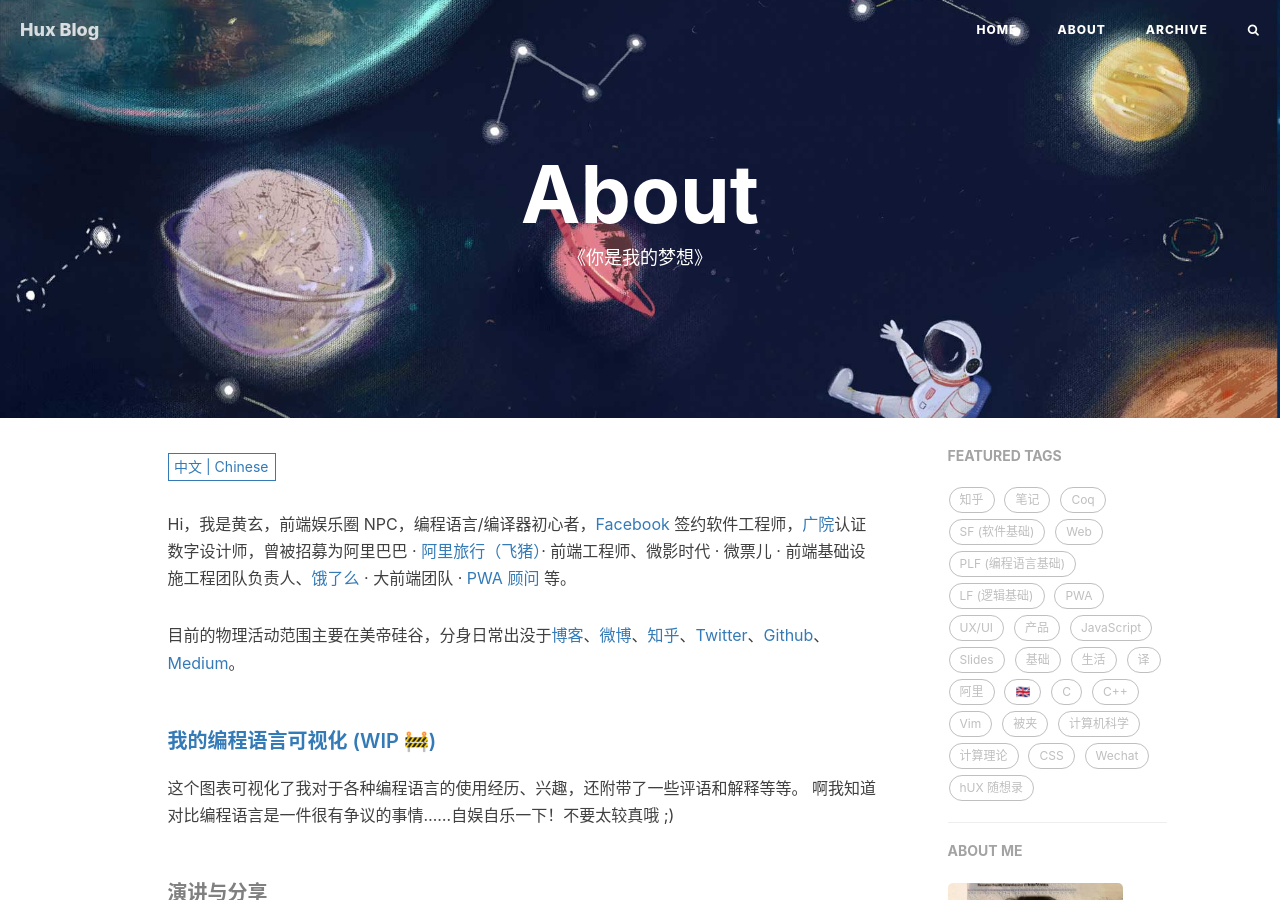
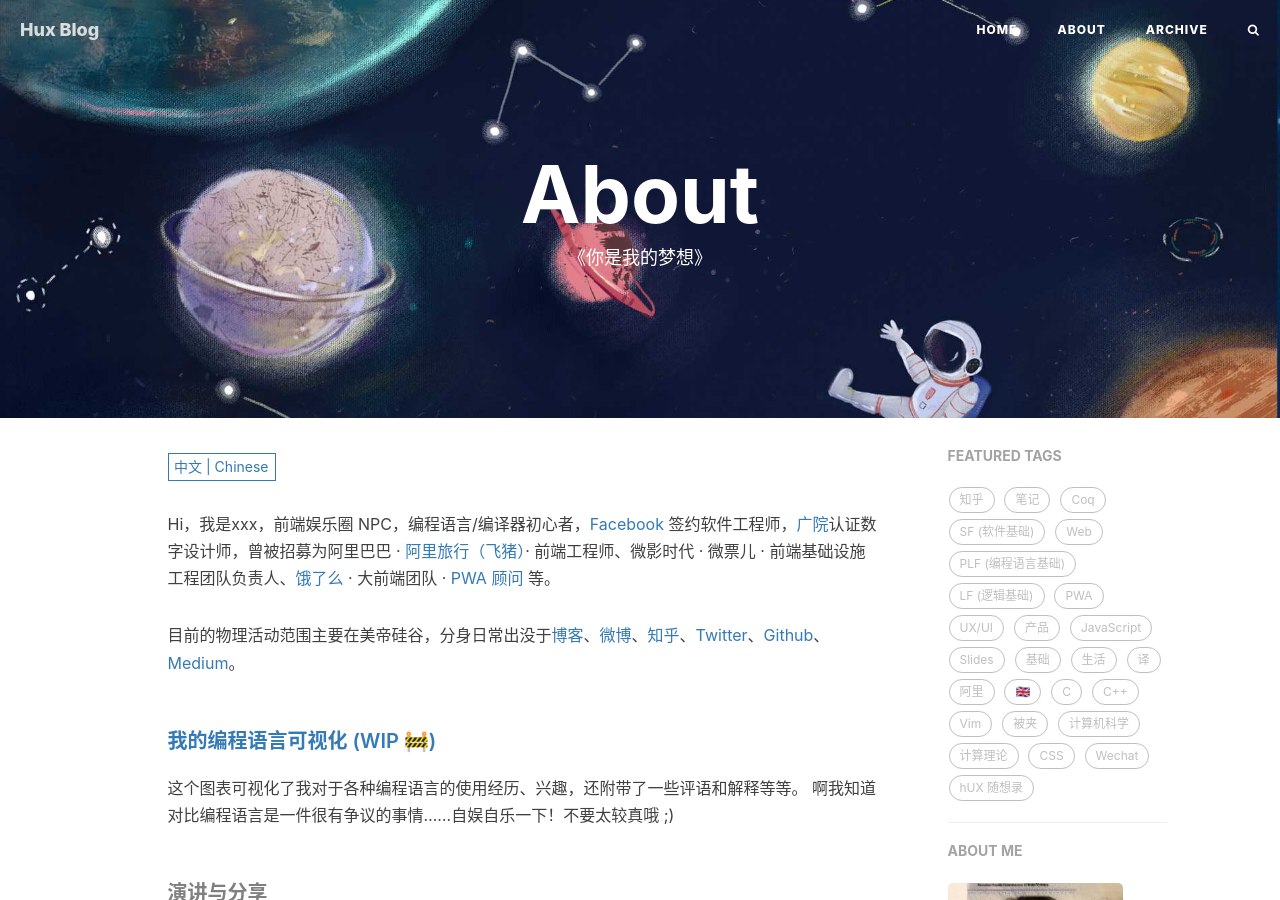
Before and after one commit to Kakoy97/Kakoy97.GitHub.io, a Jekyll site: the page built from about.html, in a window 1280 px wide and 900 px high. Built offline with Jekyll 4.4.1, drawn with Linux system fonts in a browser that asks for light colours; nearby versions of some CDN libraries; comment, search, counter and statistics services are not loaded.

Commit message:
Update zh.md
第一次提交

```diff
--- a/_includes/about/zh.md
+++ b/_includes/about/zh.md
@@ -1,4 +1,4 @@
-Hi，我是黄玄，前端娱乐圈 NPC，编程语言/编译器初心者，[Facebook](https://www.facebook.com/) 签约软件工程师，[广院](https://baike.baidu.com/item/%E4%B8%AD%E5%9B%BD%E4%BC%A0%E5%AA%92%E5%A4%A7%E5%AD%A6)认证数字设计师，曾被招募为阿里巴巴 · [阿里旅行（飞猪）](http://alitrip.com)· 前端工程师、微影时代 · 微票儿 · 前端基础设施工程团队负责人、[饿了么](https://ele.me/) · 大前端团队 · [PWA 顾问](https://medium.com/elemefe/upgrading-ele-me-to-progressive-web-app-2a446832e509) 等。
+Hi，我是xxx，前端娱乐圈 NPC，编程语言/编译器初心者，[Facebook](https://www.facebook.com/) 签约软件工程师，[广院](https://baike.baidu.com/item/%E4%B8%AD%E5%9B%BD%E4%BC%A0%E5%AA%92%E5%A4%A7%E5%AD%A6)认证数字设计师，曾被招募为阿里巴巴 · [阿里旅行（飞猪）](http://alitrip.com)· 前端工程师、微影时代 · 微票儿 · 前端基础设施工程团队负责人、[饿了么](https://ele.me/) · 大前端团队 · [PWA 顾问](https://medium.com/elemefe/upgrading-ele-me-to-progressive-web-app-2a446832e509) 等。
 
 目前的物理活动范围主要在美帝硅谷，分身日常出没于[博客](https://huangxuan.me)、[微博](https://weibo.com/huxpro)、[知乎](https://www.zhihu.com/people/huxpro/pins/posts)、[Twitter](https://twitter.com/Huxpro/)、[Github](https://github.com/huxpro)、[Medium](https://medium.com/@Huxpro)。
 
```
